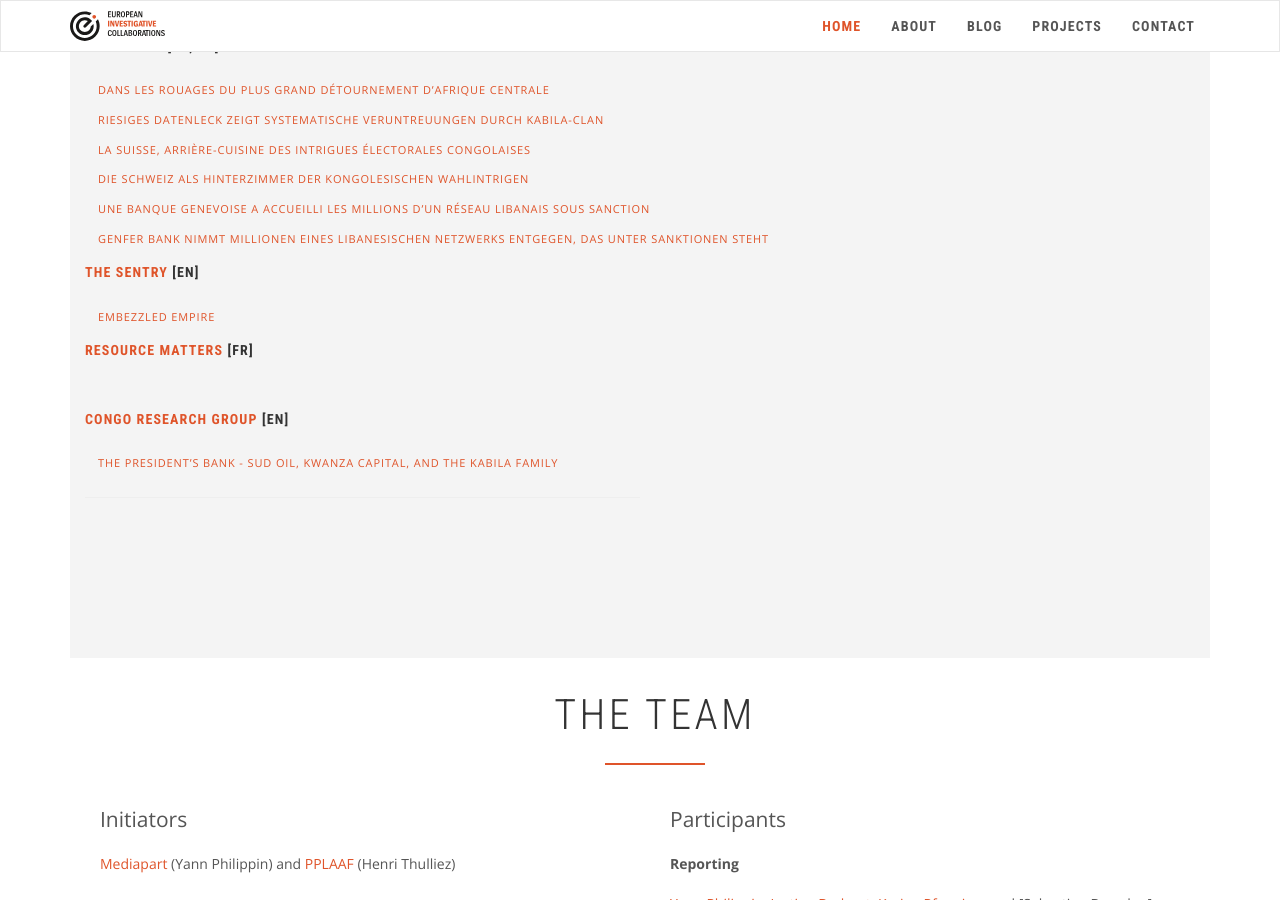
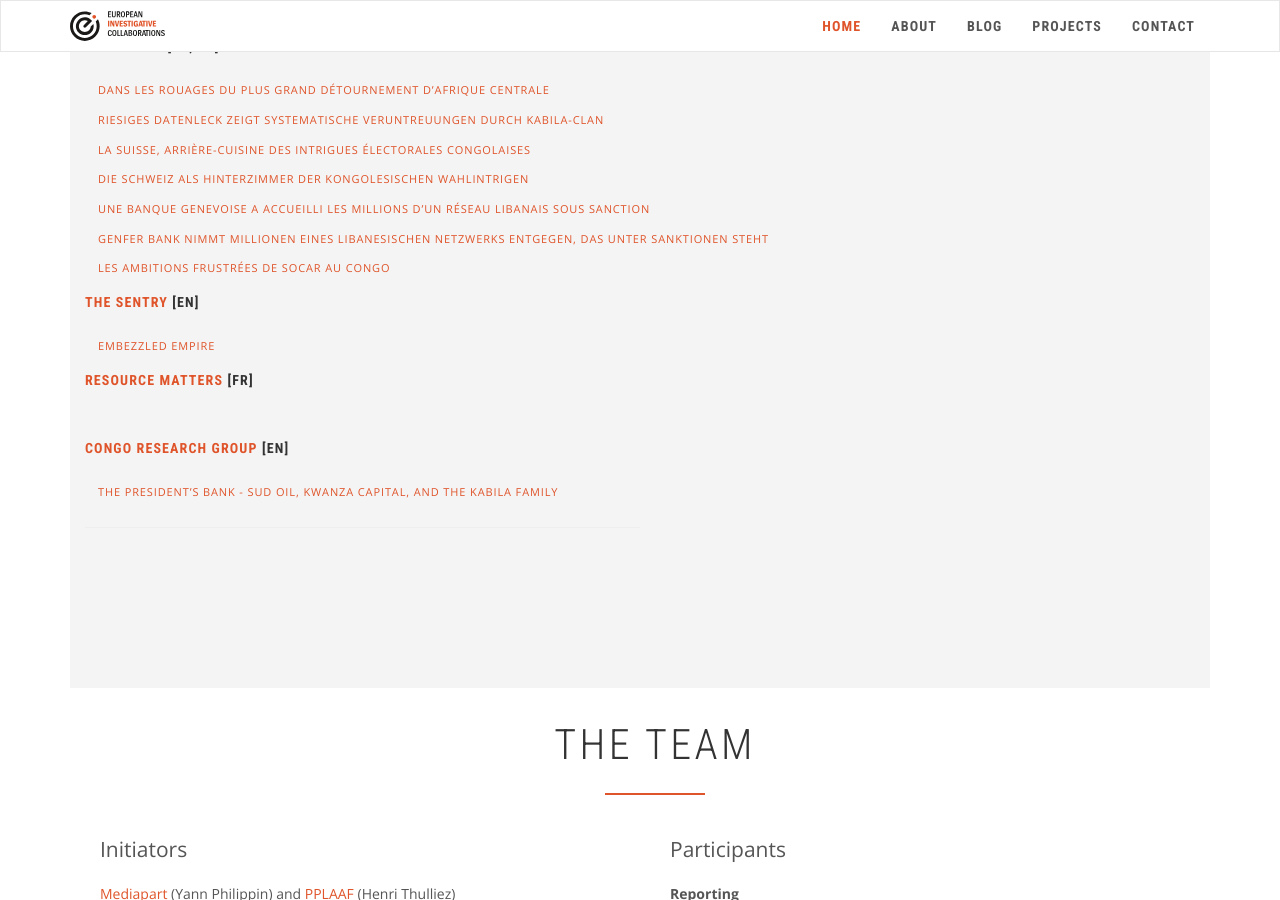
Before and after one commit to eic-network/eic-incubator.github.io, a Jekyll site: the page built from _projects/congo-holdup.md, in a window 1280 px wide and 900 px high, scrolled down 4202 px. Built offline with Jekyll 4.4.1, drawn with Linux system fonts in a browser that asks for light colours; nearby versions of some CDN libraries.

Commit message:
Update congo-holdup.md

```diff
--- a/_projects/congo-holdup.md
+++ b/_projects/congo-holdup.md
@@ -245,6 +245,8 @@ publications:
     url: https://www.publiceye.ch/fr/thematiques/corruption/congo-hold-up/une-banque-genevoise-a-accueilli-les-millions-dun-reseau-libanais-sous-sanction
   - name: Genfer Bank nimmt Millionen eines libanesischen Netzwerks entgegen, das unter Sanktionen steht
     url: https://www.publiceye.ch/de/themen/korruption/congo-hold-up/genfer-bank-nimmt-millionen-eines-libanesischen-netzwerks-entgegen-das-unter-sanktionen-steht
+  - name: Les ambitions frustrées de Socar au Congo
+    url: https://www.publiceye.ch/fr/thematiques/corruption/congo-hold-up/les-ambitions-frustrees-de-socar-au-congo
   name: Public Eye
   url: https://www.publiceye.ch/
 - lang: "[EN]"
```
